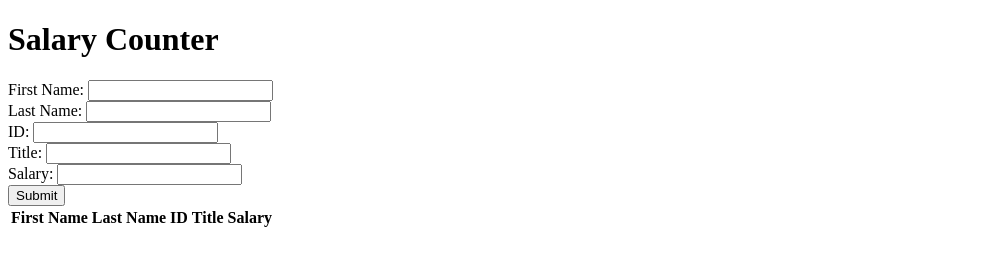
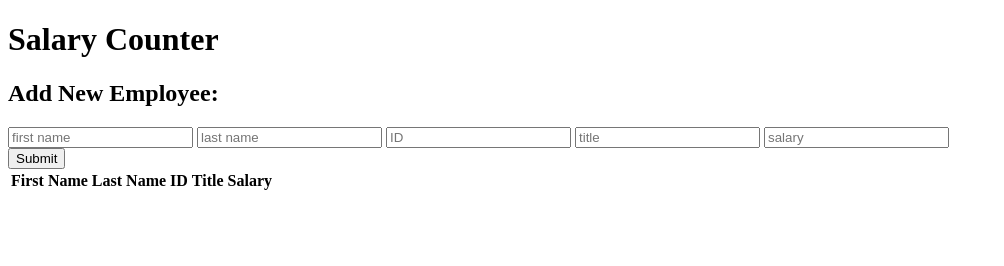
Before and after one commit to kodexign/weekend-salary-calculator, a website: page weekend-salary-calculator/public/index.html in a window 1280 px wide. Shown: the whole page, without its empty margins (0-1004 px from the left). Drawn offline with Linux system fonts and the light colour scheme.

Commit message:
updated html codes

```diff
--- a/weekend-salary-calculator/public/index.html
+++ b/weekend-salary-calculator/public/index.html
@@ -5,19 +5,21 @@
 
 
 </head>
+
 <body>
     <header>
         <h1> Salary Counter</h1>
     </header>
 </body>
 <div id="add-new">
+    <h2> Add New Employee:</h2>
     <form class="new-employee" onSubmit="submitForm(event)">
-        First Name: <input id="first-name" type="text" required/><br />
-        Last Name: <input id="last-name" type="text" required/><br />
-        ID: <input id="date-input" type="number" required/><br />
-        Title: <input id="speed-input" type="text" required/><br />
-        Salary: <input id="speed-input" type="number" required/><br />
-        <input type="submit" value="Submit"/>
+        <input id="first-name" type="text" placeholder="first name" required />
+        <input id="last-name" type="text" placeholder="last name" required />
+        <input id="idnumber" type="number" placeholder="ID" required />
+        <input id="title" type="text" placeholder="title" required />
+        <input id="salary" type="number" placeholder="salary" required />
+        <br><input type="submit" value="Submit" />
     </form>
 </div>
 
@@ -30,12 +32,13 @@
                 <th>ID</th>
                 <th>Title</th>
                 <th>Salary</th>
-                <th id ="delete"></th>
+                <th id="delete"></th>
             </tr>
         </thread>
     </table>
 </div>
 
-<div id ="total">
+<div id="total">
 </div>
+
 </html>
--- a/weekend-salary-calculator/public/stye.css
+++ b/weekend-salary-calculator/public/stye.css
@@ -0,0 +1,3 @@
+.new-employee{
+    display: inline-block;
+}
```
